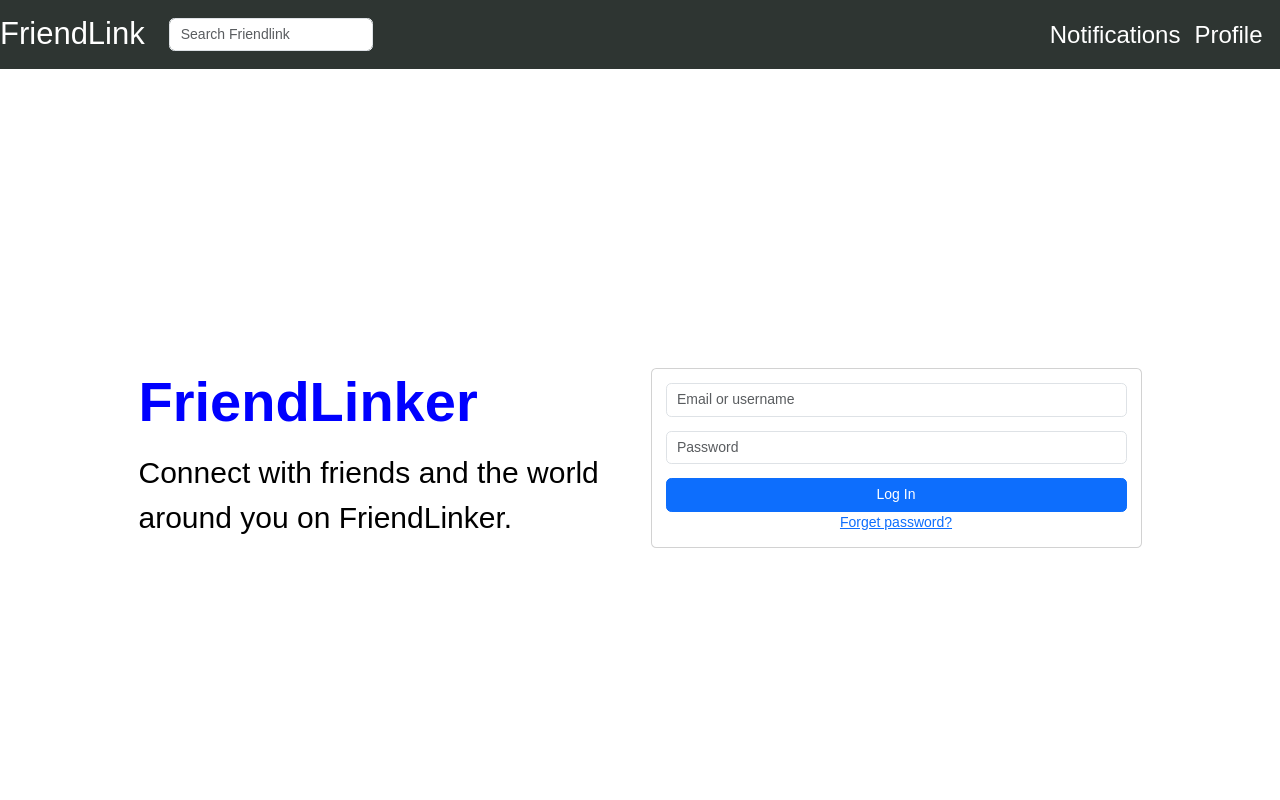
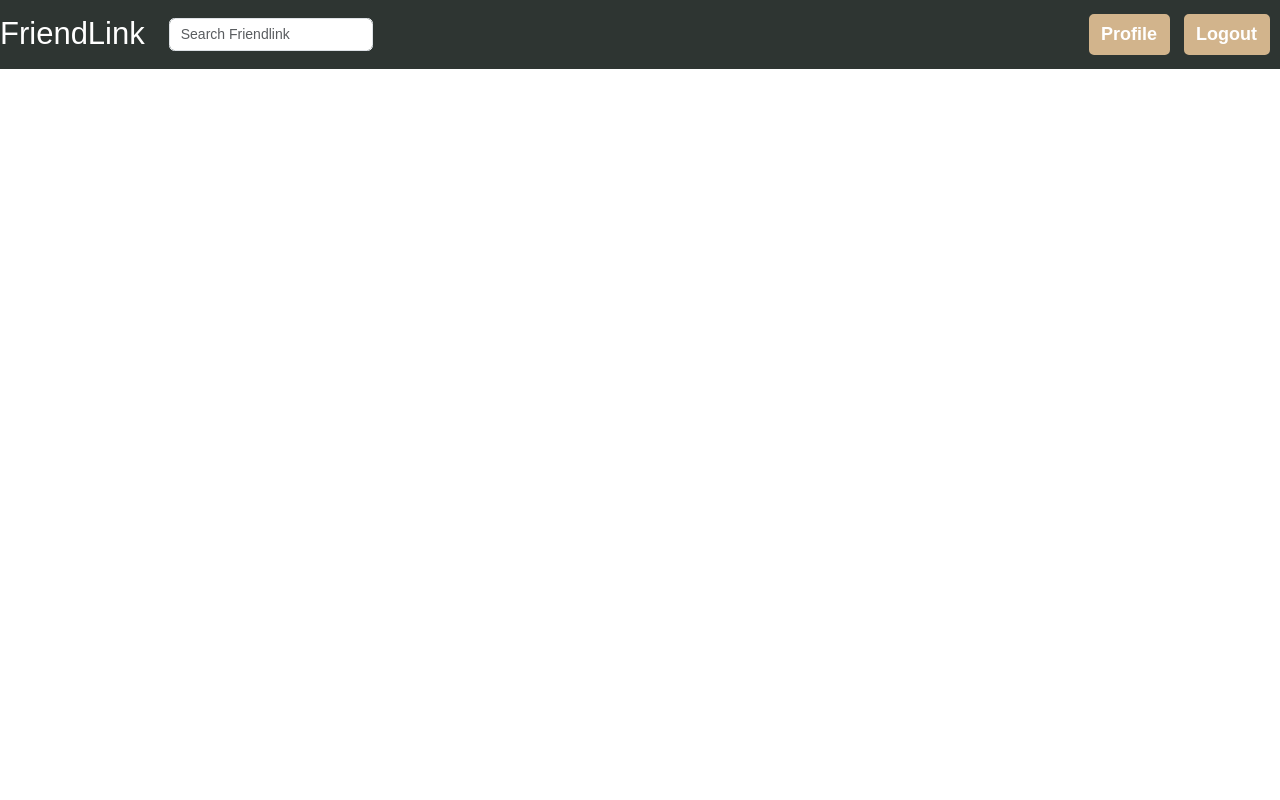
Before and after one commit to geneawesome/CapstoneProject, a React (Vite) app: page /LogIn in a window 1280 px wide. Shown: the top 800 px of the page. Built offline with nearby package versions, Linux system fonts and the light colour scheme.

Commit message:
Changes in topnav

```diff
--- a/src/App.jsx
+++ b/src/App.jsx
@@ -1,6 +1,6 @@
 import TopNav from "./components/Topnav";
 import { Routes, Route } from "react-router-dom";
-import Login from "./views/Login/Login";
+// import Login from "./views/Login/Login";
 import routes from "./routes";
 import "./App.css";
 
@@ -10,7 +10,7 @@ const App = () => {
   return (
     <div className="App">
       <TopNav />
-      <Login />
+      {/* <Login /> */}
       <Routes>
         {routes.map((route, index) => {
           return (
--- a/src/components/Topnav.jsx
+++ b/src/components/Topnav.jsx
@@ -12,16 +12,14 @@ function TopNav() {
     //     path:'/home',
     //     name: "Home"
     // },
-    {
-      path: "/notifications",
-      name: "Notifications",
-    },
-
-    {
-      path: "/profile",
-      name: "Profile",
-    },
-
+    // {
+    //   path: "/notifications",
+    //   name: "Notifications",
+    // },
+    // {
+    //   path: "/profile",
+    //   name: "Profile",
+    // },
     // {
     //   path: "/services",
     //   name: "Services",
@@ -51,16 +49,23 @@ function TopNav() {
               </NavLink>
             ))}
           </Nav>
-          {/* {
-            <Nav className="ms-auto">
+          {
+            <Nav className="ms-auto gap-3 ">
               <button
-                onClick={() => TopNav("/SignUp")}
+                onClick={() => TopNav("/Profile")}
                 className="btn btn-success"
               >
-                Sign Up
+                Profile
+              </button>
+
+              <button
+                onClick={() => TopNav("/Logout")}
+                className="btn btn-success"
+              >
+                Logout
               </button>
             </Nav>
-          } */}
+          }
         </Navbar.Collapse>
       </Container>
     </Navbar>
--- a/src/views/Login/Login.jsx
+++ b/src/views/Login/Login.jsx
@@ -1,57 +1,57 @@
-import React from "react";
-import "./Login.css";
-import Container from "react-bootstrap/Container";
-import Row from "react-bootstrap/Row";
-import Col from "react-bootstrap/Col";
-import Button from "react-bootstrap/Button";
-import Card from "react-bootstrap/Card";
-import InputGroup from "react-bootstrap/InputGroup";
-import Form from "react-bootstrap/Form";
+// import React from "react";
+// import "./Login.css";
+// import Container from "react-bootstrap/Container";
+// import Row from "react-bootstrap/Row";
+// import Col from "react-bootstrap/Col";
+// import Button from "react-bootstrap/Button";
+// import Card from "react-bootstrap/Card";
+// import InputGroup from "react-bootstrap/InputGroup";
+// import Form from "react-bootstrap/Form";
 
-const Login = () => {
-  return (
-    <section id="Login">
-      <Container fluid>
-        <Row>
-          <Col>
-            <h1 className="aboutTitle">FriendLinker</h1>
-            <p className="aboutDescription">
-              Connect with friends and the world around you on FriendLinker.
-            </p>
-          </Col>
-          <Col>
-            <Card className="text-center ">
-              <Card.Body>
-                <InputGroup className="mb-3">
-                  <Form.Control
-                    placeholder="Email or username"
-                    aria-label="Email or username"
-                    aria-describedby="basic-addon2"
-                  />
-                </InputGroup>
-                <InputGroup className="mb-3">
-                  <Form.Control
-                    placeholder="Password"
-                    aria-label="Password"
-                    aria-describedby="basic-addon2"
-                  />
-                </InputGroup>
-                <div className="d-flex flex-column">
-                  <Button variant="primary">Log In</Button>
-                  <Card.Link href="#">Forget password?</Card.Link>
-                </div>
-              </Card.Body>
-            </Card>
-          </Col>
-        </Row>
-        <Row>
-          {/* <Col>
+// const Login = () => {
+//   return (
+//     <section id="Login">
+//       <Container fluid>
+//         <Row>
+//           <Col>
+//             <h1 className="aboutTitle">FriendLinker</h1>
+//             <p className="aboutDescription">
+//               Connect with friends and the world around you on FriendLinker.
+//             </p>
+//           </Col>
+//           <Col>
+//             <Card className="text-center ">
+//               <Card.Body>
+//                 <InputGroup className="mb-3">
+//                   <Form.Control
+//                     placeholder="Email or username"
+//                     aria-label="Email or username"
+//                     aria-describedby="basic-addon2"
+//                   />
+//                 </InputGroup>
+//                 <InputGroup className="mb-3">
+//                   <Form.Control
+//                     placeholder="Password"
+//                     aria-label="Password"
+//                     aria-describedby="basic-addon2"
+//                   />
+//                 </InputGroup>
+//                 <div className="d-flex flex-column">
+//                   <Button variant="primary">Log In</Button>
+//                   <Card.Link href="#">Forget password?</Card.Link>
+//                 </div>
+//               </Card.Body>
+//             </Card>
+//           </Col>
+//         </Row>
+//         <Row>
+//           {/* <Col>
 
-          </Col> */}
-        </Row>
-      </Container>
-    </section>
-  );
-};
+//           </Col> */}
+//         </Row>
+//       </Container>
+//     </section>
+//   );
+// };
 
-export default Login;
+// export default Login;
```
Also changed, not shown: src/routes.jsx (+4 -4 lines).
